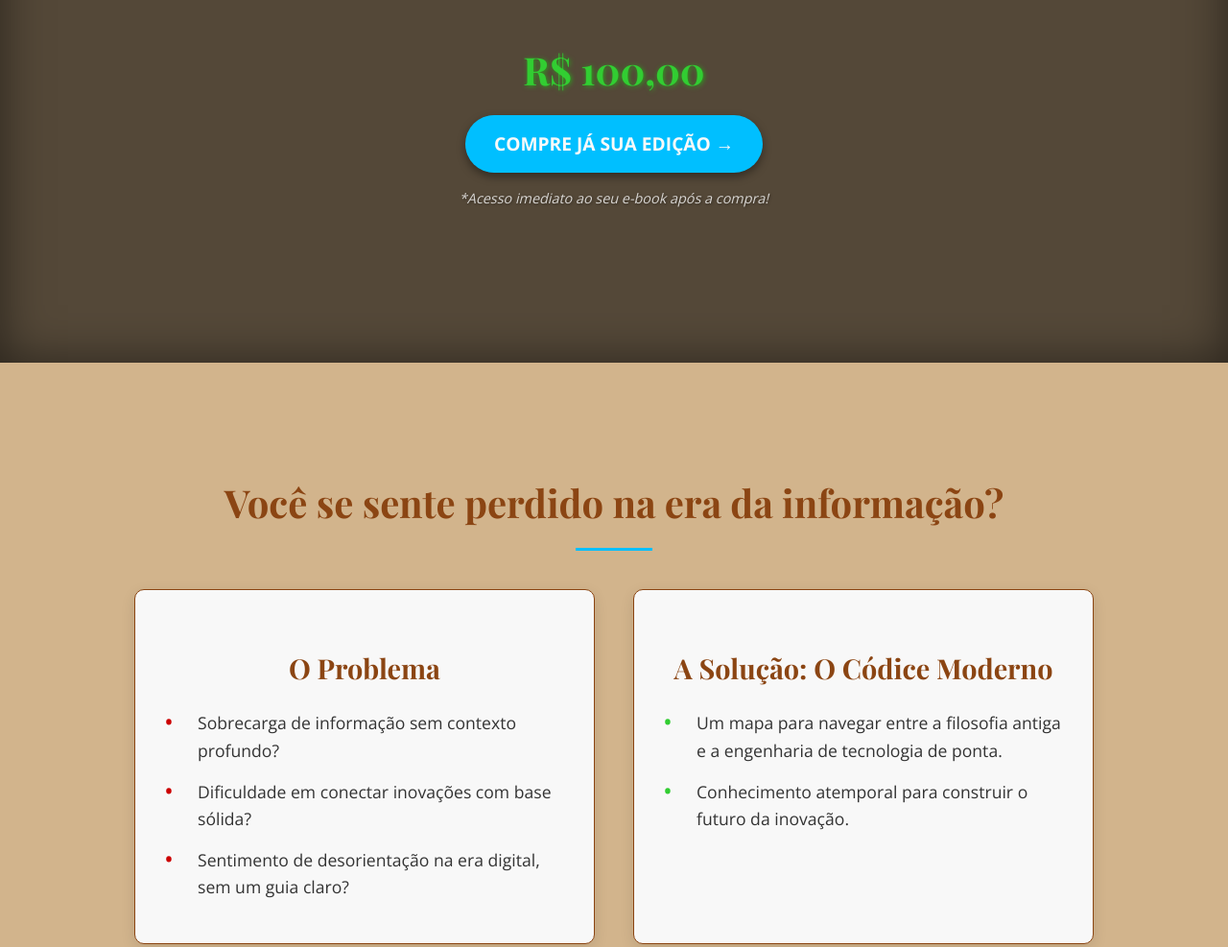
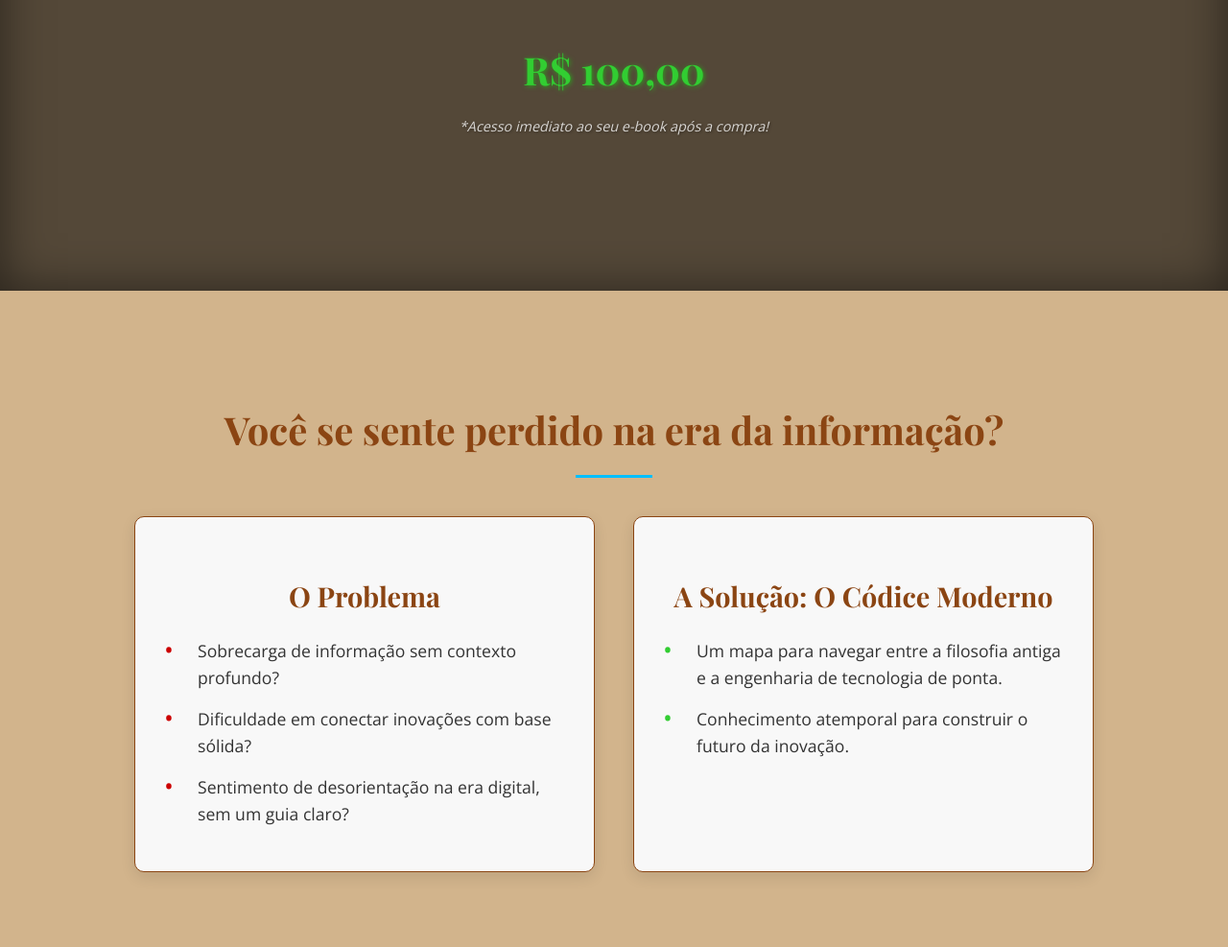
Before and after one commit to douglas-adrianodev/primeira-pagina, a plain HTML site: page index.html in a window 1280 px wide. Shown: the part 860-1847 px from the top of the page at 96% size. Drawn offline with nearby package versions, Linux system fonts and the light colour scheme.

Commit message:
tira-botão

```diff
--- a/index.html
+++ b/index.html
@@ -15,7 +15,7 @@
             <p>Descubra a fusão pioneira de conhecimento milenar e inteligência artificial que redefinirá sua visão sobre tecnologia e inovação.</p>
             <img src="./capa.png" alt="Capa do E-book O Códice Moderno" class="ebook-image">
             <p class="price">R$ 100,00</p>
-            <a href="#buy-now" class="cta-button">COMPRE JÁ SUA EDIÇÃO →</a>
+
             <p class="small-note">*Acesso imediato ao seu e-book após a compra!</p>
         </div>
     </section>
@@ -162,7 +162,7 @@
             <h2>Não Fique Para Trás na Era Digital: Adquira o Códice Moderno Agora!</h2>
             <p>Um investimento no seu conhecimento, uma bússola para o futuro.</p>
             <p class="price">R$ 100,00</p>
-            <a href="#" class="cta-button">COMPRE JÁ SUA EDIÇÃO →</a>
+
             <p class="small-note">*Acesso imediato ao seu e-book após a compra!</p>
         </div>
     </section>
```
